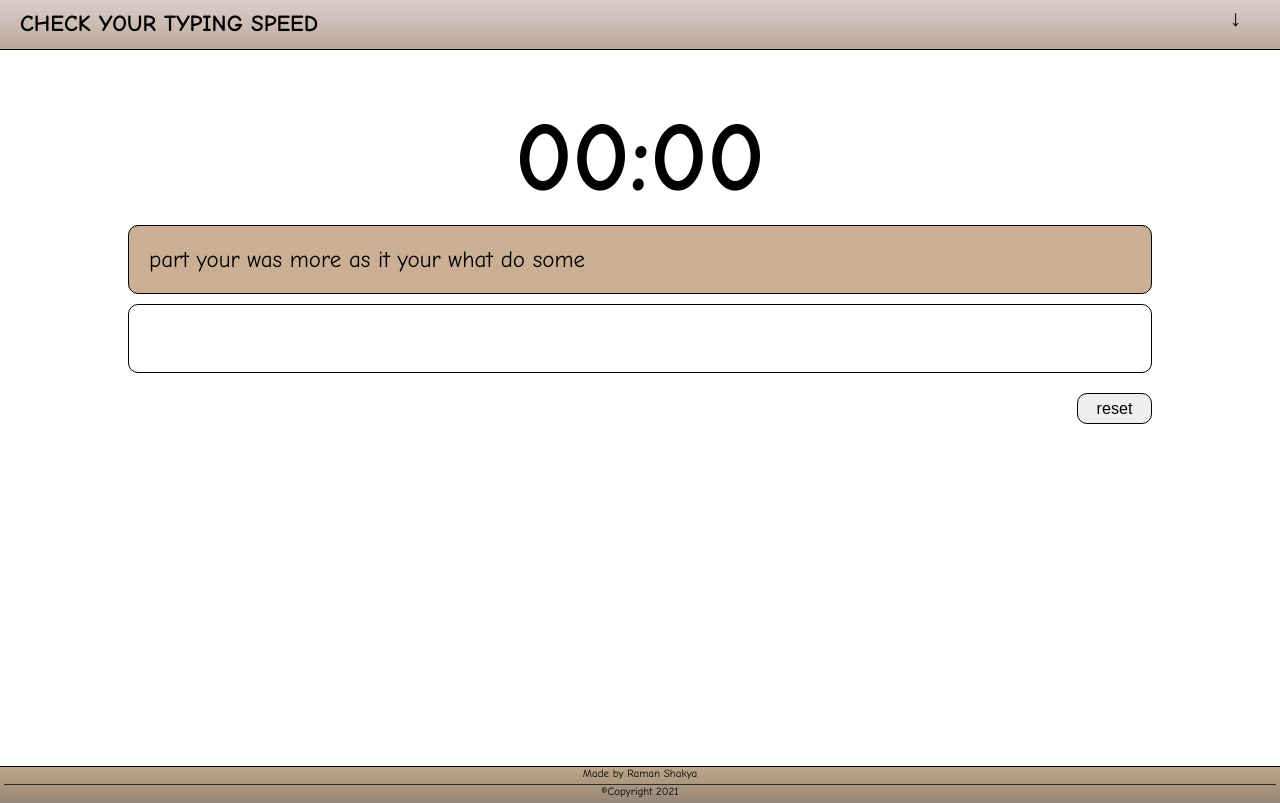
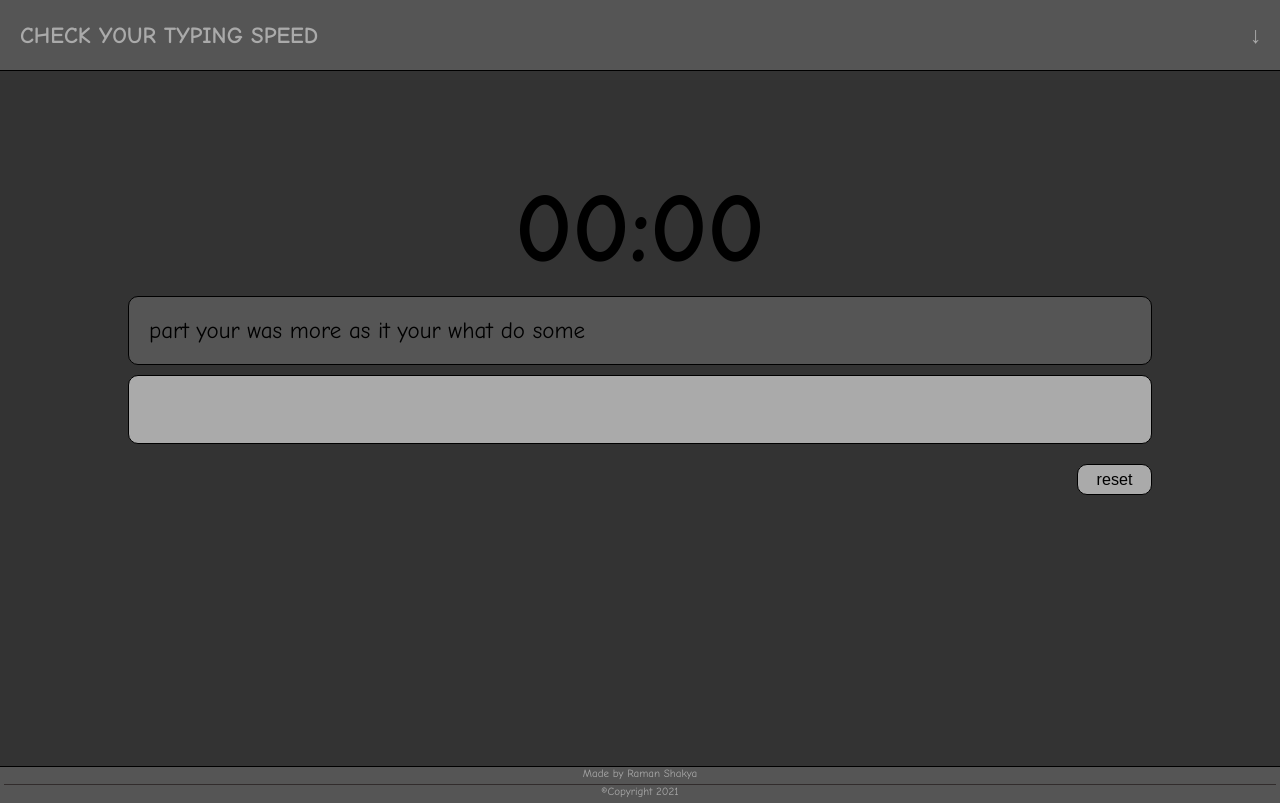
Before and after one commit to Raman-Shakya/typing-test, a plain HTML site: page index.html in a window 1280 px wide. Drawn offline with nearby package versions, Linux system fonts and the light colour scheme.

Commit message:
styling updates

```diff
--- a/script.js
+++ b/script.js
@@ -27,6 +27,11 @@ var myChart;
 var last_record;
 var timer;
 var sec_passed;
+
+// colors
+const GREEN = "var(--green)";
+const RED = "var(--red)";
+const WHITE = "var(--white-background)";
 
 function fontChange(id){
     let font = ''
@@ -59,12 +64,12 @@ function reset(){
     wpmr = [];
     label = [];
     last_record=0;
-    input.value = ''
-    input.style.background = 'white'
-    input.focus()
+    input.value = '';
+    input.style.background = WHITE;
+    input.focus();
     document.querySelector('#results').style.display = 'none';
-    document.querySelector('#time').innerHTML = "00:00"
-    document.querySelector('#nwords').value = tot_words
+    document.querySelector('#time').innerHTML = "00:00";
+    document.querySelector('#nwords').value = tot_words;
     last_record = 0;
     sec_passed = 1;
 }
@@ -151,7 +156,7 @@ function colorize(written) {
         }
     }
     let white_half = text.join` `.substr(written.length)
-    doc.innerHTML = `<span style=color:${'green'};>${green_half}</span><span style=background:red;>${red_half}</span>${white_half}`
+    doc.innerHTML = `<span style=color:${GREEN};>${green_half}</span><span style=background:${RED};>${red_half}</span>${white_half}`
 }
 
 function startTimer(){
@@ -187,10 +192,10 @@ function writing(){
             wpmr.push(parseFloat(60/(deltaTime-(last_record||starting))).toFixed(2))
             last_record = deltaTime
         }
-        input.style.background = 'white';
+        input.style.background = WHITE;
     }
     else {
-        input.style.background = '#d30';
+        input.style.background = RED;
     }
     if (total_written.join``==paragraph){
         endTimer()
--- a/style.css
+++ b/style.css
@@ -2,7 +2,19 @@
     margin:0;
     font-size: 1.2rem;
 }
-body{overflow-x: hidden;}
+:root {
+    --background-color: #333;
+    --heading-text-color: #aaa;
+    --container-background: #555;
+    --white-background: #aaa;
+    --green: rgb(127, 167, 33);
+    --red: rgb(164, 51, 51);
+}
+
+body{
+    overflow-x: hidden;
+    background: var(--background-color);
+}
 #inswrapper{
     display: block;
     width: 80%;
@@ -10,7 +22,7 @@ body{overflow-x: hidden;}
     padding-bottom: 50px;
 }
 p{
-    background: #cbaf95;
+    background: var(--container-background);
 }
 #inputarea, p, button{
     display: block;
@@ -24,12 +36,17 @@ p{
     -moz-box-sizing: border-box;
     box-sizing: border-box;
 }
+#inputarea {
+    background: var(--white-background);
+}
+
 #inswrapper button{
     margin-bottom: 10px;
     width: 75px;
     padding: 5px;
     font-size: 0.7em;
     float: right;
+    background: var(--white-background);
 }
 #inuputarea:focus{
     border:none;
@@ -47,6 +64,9 @@ canvas{
     display: none;
     margin: 70px auto;
     width: 80%;
+    background: var(--white-background);
+    padding: 20px;
+    border-radius: 1em;
 }
 #nonchart{
     margin-top: 20px;
@@ -62,18 +82,24 @@ canvas{
     font-size: 0.6em;
     font-weight: bold;
 }
-nav{
+nav {
+    display: flex;
+    align-items: center;
+    justify-content: space-between;
     position: relative;
     width: 100%;
-    height: 50px;
-    margin-bottom: 50px;
+    margin-bottom: 100px;
+    background: var(--container-background);
+    color: var(--heading-text-color);
+    height: 70px;
+    border-bottom: 1px solid black;
 }
-nav #bars{
-    position: absolute;
+nav #bars {
+    /* position: absolute; */
     z-index: 2;
     width: 30px;
-    top: 5px;
-    right: 20px;
+    /* top: 5px; */
+    /* right: 20px; */
     float: right;
     cursor: pointer;
     transition: 1s;
@@ -82,10 +108,8 @@ nav h2{
     display: block;
     position: relative;
     z-index: 1;
-    background: linear-gradient(#dcc,#ba9);
-    height: 50px;
-    padding: 10px 20px;
-    border-bottom: 1px solid black;
+    margin-left: 20px;
+    /* background: linear-gradient(#dcc,#ba9); */
     -webkit-box-sizing: border-box;
     -moz-box-sizing: border-box;
     box-sizing: border-box;
@@ -107,9 +131,12 @@ nav h2{
     width: 100%;
     display: flex;
     text-align: center;
-    background: linear-gradient(#eee, #eed);
+    /* background: linear-gradient(#eee, #eed); */
+    background: var(--white-background);
     transform: perspective(10em) rotateX(90deg);
-    margin-top: -70px;
+    color: var(--background-color);
+    top: 70px;
+    /* margin-top: -70px; */
     transition: 1s;
     padding: 10px;
     -webkit-box-sizing: border-box;
@@ -183,7 +210,9 @@ footer{
     height: 37px;
     margin-top: -34px;
     text-align: center;
-    background: linear-gradient(#bea78a, #978777);
+    /* background: linear-gradient(#bea78a, #978777); */
+    background: var(--container-background);
+    color: var(--heading-text-color);
 }
 footer div{
     font-size: 11px;
```
